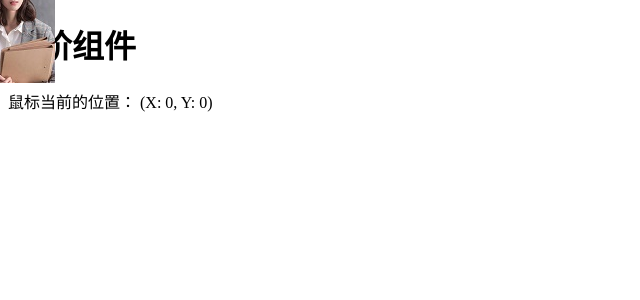
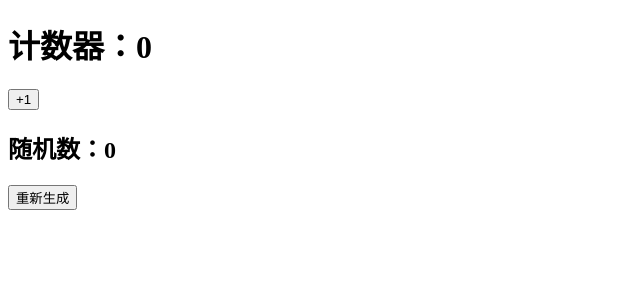
Before and after one commit to ailin-licslan/react-learn, a React (Create React App) app: page / in a window 1280 px wide. Shown: the top 300 px of the page, without its empty margins (0-640 px from the left). Built offline with nearby package versions, Linux system fonts and the light colour scheme.

Commit message:
component

```diff
--- a/src/index.js
+++ b/src/index.js
@@ -1123,7 +1123,7 @@ function withMouse(WarppedComponent) {
         }
 
         render() {
-            console.log("=========xxxxxxxxxxx=========",this.props)
+            console.log("=========xxxxxxxxxxx=========", this.props)
             //props state 一起传递 避免 props丢失问题
             return <WarppedComponent {...this.state} {...this.props}></WarppedComponent>;
         }
@@ -1174,6 +1174,7 @@ class HighComponent extends React.Component {
         </div>)
     }
 }
+console.log(HighComponent)
 
 
 
@@ -1190,7 +1191,167 @@ class HighComponent extends React.Component {
 //d.对组件进行性能优化
 //f.虚拟DOM & Diff算法
 
+class StateUnderstanding extends React.Component {
 
+    state = {
+        count: 0
+    }
+    handleClick = () => {
+
+        //此处更新是异步的 因为下面的打印的值 是+1之前的值
+        // this.setState({
+        //     count: this.state.count + 1
+        // })
+        // console.log("state.count: ", this.state.count )
+
+
+        // this.setState({
+        // console.log('第二次调用count不会状态改变: ', state)
+        //     count: this.state.count + 1
+        // })
+        // console.log("state.count222: ", this.state.count )
+
+
+        //推荐更新state 语法写法 但也是异步更新  state props 都表示最新的了 这种写法 回调函数写法
+        this.setState((state, props) => {
+            return {
+                count: state.count + 1
+            }
+        })
+
+
+        this.setState((state, props) => {
+            console.log('第二次调用状态会改变: ', state)
+            return {
+                count: state.count + 1
+            }
+        },
+            //第二个参数 状态更新后并且重新渲染后立即执行
+            () => {
+
+                //componentUpdate 钩子函数相似这里触发时机  dom渲染完成后触发发
+                console.log("状态更新完成", this.state.count)
+                console.log("xxxxxxxxxxx", document.getElementById('title').innerHTML)
+                document.title = "modify title "+ this.state.count
+            })
+        console.log("state.count: ", this.state.count)
+
+
+    }
+
+
+
+
+    render() {
+        return <div>
+            <h1 id='title'>计数器：{this.state.count}</h1>
+            <button onClick={this.handleClick}>+1</button>
+        </div>
+    }
+}
+console.log(StateUnderstanding)
+
+
+//组件更新机制  1.修改state 2.更新组件UI
+//过程： 父组件重新渲染时 也会重新渲染子组件 但只会渲染当前子组件树(当前组件及其所有子组件)  根组件更新  那么所有的子组件都会更新的
+
+//组件性能优化
+//1.减轻state  state只存储跟组件渲染相关的数据 注意：不用做渲染的数据不要放在state中 比如定时器ID等,对于这种需要在多个方法中用到的数据应该放在this中
+//2.避免不必要的重新渲染  父组件更新引起子组件更新 问题 如果子组件没有任何地方变化时也会被重新渲染 这个有必要吗？ 如何避免不必要的渲染呢？
+//FIX： shouldComponentUpdate(nextProps,nextState)钩子函数 通过此函数返回值判断是否需要重新渲染 true表示需要  false表示不需要
+//shouldComponentUpdate 触发时机 更新阶段的钩子函数 组件重新渲染前执行
+class TimeTest extends React.Component {
+    state = {
+        count: 0,
+        number:0
+    }
+    handleClick = () => {
+        console.log("=========================")
+        this.setState(state => {
+            return {
+                count: state.count + 1
+            }
+        })
+    }
+
+    handleNumber = () => {
+        console.log("=========================")
+        this.setState(state => {
+            return {
+                number: Math.floor(Math.random()*5)
+            }
+        })
+    }
+
+
+    //最新的props  最新的state  避免不必要的重新渲染   shouldComponentUpdate 先执行  再执行 render
+    shouldComponentUpdate(nextProps,nextState){
+
+        console.log("nextState, nextProps, thisState=====", nextState,nextProps,this.state)
+        //false 阻止 render 渲染
+        //return false
+
+
+
+        //如果生成随机数前后2次相同的话 就控制不执行render()
+        if (this.state.number===nextState.number){
+            return false
+        }
+
+        return true
+    }
+
+    render() {
+
+        console.log('组件更新了~~~')
+
+        return (<div>
+            <h1>计数器：{this.state.count}</h1>
+            <button onClick={this.handleClick}>+1</button>
+            <br></br>
+
+            {/* <h2>随机数：{this.state.number}</h2>   */}
+            <NumberTest number={this.state.number}/>
+            <button onClick={this.handleNumber}>重新生成</button>
+
+        </div>)
+    }
+}
+
+class NumberTest extends React.Component{
+
+
+    shouldComponentUpdate(nextProps){
+        if(nextProps.number!==this.props.number){return true}
+        return false
+
+    }
+
+    render(){
+        console.log("子组件中的render~~~~~~")
+        return (<h2>随机数：{this.props.number}</h2>  )
+    }
+}
+
+//3.纯组件和ReactComponent功能相似  区别 purecomponent内部自动实现了shouldComponentUpdate钩子函数 不需要手动比较
+//原理：纯组件通过分别对比state props的值  来决定是否渲染新组件
+//使用非常简单  创建组件时 改成  class TimeTest extends React.PureComponent 即可   纯组件内部的对比是浅层对比  shallow compare
+//shallow compare  值类型对比 比较2个值是否相同即可   对于引用类型来说  只比较对象的引用地址是否相同
+//注意： state or props 属性为引用类型时  应该创建新数据 不要直接修改原数据！！！    引用类似推荐对比的时候是去创建新的对象哈
+const object = {a:0}
+const newObj = object
+newObj.a = 5
+console.log("cvcvvsfdfdasfdsfd================",newObj===object)
+
+
+
+//虚拟DOM & DIFF 算法  React 如何做到部分更新的呢   （虚拟DOM & DIFF 算法）
+//虚拟DOM （React 元素） 本质上是一个JS对象用来描叙你希望在屏幕上看到的内容UI
+//组件render()调用后 根据状态和JSX结构生成虚拟DOM 对象
+
+//React原理揭秘
+//1.工作角度  应用第一  原理第二
+//2. state异步更新
 
 
 
@@ -1249,7 +1410,9 @@ class HighComponent extends React.Component {
 //7.组件复用 props render模式   高阶组件 High order component(包装模式增强组件功能)
 // createRoot(document.getElementById('root')).render(<Lin />)
 // createRoot(document.getElementById('root')).render(<Linchildren />)
-createRoot(document.getElementById('root')).render(<HighComponent />)
+//createRoot(document.getElementById('root')).render(<HighComponent />)
+//createRoot(document.getElementById('root')).render(<StateUnderstanding />)
+createRoot(document.getElementById('root')).render(<TimeTest tag={1} />)
 
 
 
```
